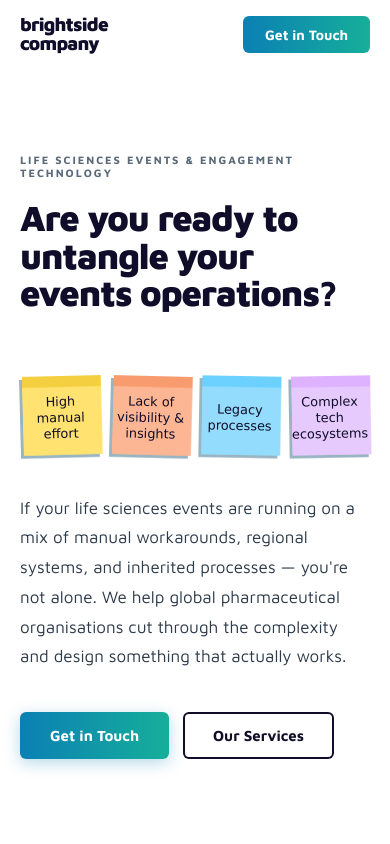
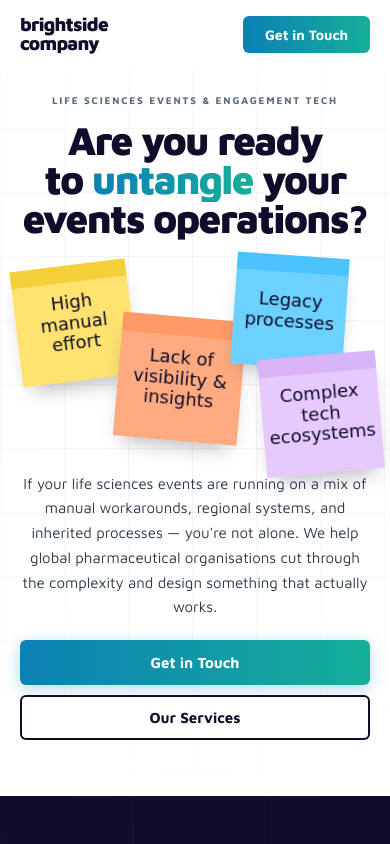
Before and after one commit to erikdrawz/brightside-company, a plain HTML site: page public/index.html in a window 390 px wide. Shown: the top 844 px of the page. Drawn offline with nearby package versions, Linux system fonts and the light colour scheme; a web font is replaced by a local one.

Commit message:
Rebuild the hero as the notes wall (desktop) and scattered cluster (mobile)
Implements the hero refresh handoff: 1c on desktop, 2a at 960px and below.

- Centred headline with "untangle" in the teal gradient, faint masked grid.
- Post-its are pure CSS now (crisp at 260px+), four large notes pinned
  around the edges that slowly bob; labels stay real text in a list.
- 961-1200px: notes shrink 20% and bleed further so they clear the headline.
  Wide screens: notes anchor to a 1440px stage instead of the window edges.
- Mobile: cluster sized with container units off the 390px reference, so it
  holds from 320px to tablets; stacked full-width CTAs; eyebrow shortens.
- One hero paragraph everywhere. Bob disabled under reduced motion.
- Drop the post-it PNGs and two long-unused hero images.
- New social-preview.png showing the refreshed hero.

Co-Authored-By: Claude Opus 5.5 <noreply@anthropic.com>

```diff
--- a/public/index.html
+++ b/public/index.html
@@ -81,32 +81,51 @@
     .btn { display: inline-flex; align-items: center; gap: 10px; padding: 15px 30px; border-radius: 6px; font-family: var(--font); font-size: 15px; font-weight: 700; text-decoration: none; cursor: pointer; border: none; transition: background 0.2s, transform 0.2s; }
     .btn-teal { background: linear-gradient(90deg, #0B80B4, #16AF9A); color: var(--white); box-shadow: 0 4px 16px rgba(11,128,180,0.3); }
     .btn-teal:hover { opacity: 0.88; transform: translateY(-2px); box-shadow: 0 8px 24px rgba(11,128,180,0.35); }
-    .btn-outline { background: transparent; color: var(--ink); box-shadow: inset 0 0 0 2px var(--ink); }
+    .btn-outline { background: var(--white); color: var(--ink); box-shadow: inset 0 0 0 2px var(--ink); }
     .btn-outline:hover { background: var(--ink); color: var(--white); transform: translateY(-2px); }
     .btn-white { background: var(--white); color: var(--ink); padding: 15px 32px; border-radius: 6px; font-family: var(--font); font-size: 15px; font-weight: 700; text-decoration: none; display: inline-flex; align-items: center; gap: 10px; transition: background 0.2s, transform 0.2s; box-shadow: 0 2px 12px rgba(0,0,0,0.1); }
     .btn-white:hover { background: #f0f0f0; transform: translateY(-2px); }
 
-    /* POST-IT */
-    .postit-wrap { position: relative; display: inline-block; }
-    .postit-wrap img { display: block; width: 100%; height: 100%; }
-    .postit-label { position: absolute; inset: 18% 10% 10% 10%; display: flex; align-items: center; justify-content: center; font-family: var(--postit-font); font-size: 15px; font-weight: 500; color: var(--ink); text-align: center; line-height: 1.3; pointer-events: none; }
+    /* HERO: notes wall (desktop) / scattered cluster (mobile) */
+    #hero { position: relative; overflow: hidden; background: var(--white); }
+    #hero::before {
+      content: ''; position: absolute; inset: 0; pointer-events: none;
+      background-image: linear-gradient(rgba(15,13,41,0.05) 1px, transparent 1px),
+                        linear-gradient(90deg, rgba(15,13,41,0.05) 1px, transparent 1px);
+      background-size: 88px 88px;
+      mask-image: radial-gradient(ellipse 70% 70% at 50% 50%, #000 30%, transparent 100%);
+      -webkit-mask-image: radial-gradient(ellipse 70% 70% at 50% 50%, #000 30%, transparent 100%);
+    }
+    .hero-stage { position: relative; max-width: 1440px; min-height: 100vh; margin: 0 auto; padding: 68px 48px 0; display: flex; align-items: center; justify-content: center; }
+    .hero-text { width: 100%; max-width: 760px; padding: 56px 0 88px; text-align: center; }
+    .hero-head, .hero-copy { position: relative; z-index: 2; }
+    .hero-eyebrow { display: block; font-size: 11px; font-weight: 700; letter-spacing: 0.18em; text-transform: uppercase; color: var(--text-light); margin-bottom: 26px; }
+    .hero-h1 { font-size: clamp(48px, 5.9vw, 76px); font-weight: 900; letter-spacing: -0.04em; line-height: 0.98; color: var(--ink); margin-bottom: 28px; text-wrap: balance; }
+    .hero-accent { background: linear-gradient(90deg, #0B80B4, #16AF9A); -webkit-background-clip: text; background-clip: text; color: transparent; }
+    .hero-body { font-size: 18px; line-height: 1.7; color: var(--text-mid); max-width: 600px; margin: 0 auto 36px; }
+    .hero-actions { display: flex; gap: 14px; flex-wrap: wrap; align-items: center; justify-content: center; }
 
-    #hero { padding-top: 68px; min-height: 100vh; display: flex; align-items: center; background: var(--white); position: relative; overflow: hidden; }
-    .hero-inner { display: grid; grid-template-columns: 55fr 45fr; grid-template-areas: "head notes" "copy notes"; gap: 0 64px; align-items: center; width: 100%; padding: 60px 0; }
-    .hero-head { grid-area: head; }
-    .hero-copy { grid-area: copy; }
-    .hero-notes { grid-area: notes; align-self: center; }
-    .hero-eyebrow { font-size: 11px; font-weight: 700; letter-spacing: 0.18em; text-transform: uppercase; color: var(--text-light); margin-bottom: 20px; display: block; }
-    .hero-h1 { font-size: clamp(36px, 4vw, 58px); font-weight: 900; letter-spacing: -0.03em; line-height: 1.05; color: var(--ink); margin-bottom: 32px; }
-    .hero-body { font-size: 17px; line-height: 1.75; color: var(--text-mid); max-width: 520px; margin-bottom: 40px; }
-    .hero-actions { display: flex; gap: 14px; flex-wrap: wrap; align-items: center; }
-    .hero-postits { display: grid; grid-template-columns: repeat(2, minmax(0, 1fr)); gap: 24px; justify-items: center; }
-    .hero-postit { width: 100%; max-width: 200px; aspect-ratio: 1; }
-    .hero-postit:nth-child(1) { transform: rotate(-1.5deg); }
-    .hero-postit:nth-child(2) { transform: rotate(1.5deg); }
-    .hero-postit:nth-child(3) { transform: rotate(1deg); }
-    .hero-postit:nth-child(4) { transform: rotate(-1deg); }
-    .hero-postit .postit-label { font-size: 30px; inset: 12% 7% 7% 7%; }
+    /* Post-its: pure CSS, darker band across the top 15% */
+    .hero-notes { position: absolute; inset: 0; z-index: 1; list-style: none; pointer-events: none; }
+    .hero-note {
+      --k: 1;
+      position: absolute; box-sizing: border-box;
+      width: calc(var(--size) * var(--k)); height: calc(var(--size) * var(--k));
+      padding: calc(30px * var(--k));
+      background: linear-gradient(var(--band) 0 15%, var(--paper) 15%);
+      box-shadow: 0 22px 36px -14px rgba(15,13,41,0.4);
+      display: flex; align-items: center; justify-content: center; text-align: center;
+      font-family: var(--postit-font); font-weight: 500; font-size: calc(36px * var(--k)); line-height: 1.15; color: var(--ink);
+      transform: rotate(var(--r));
+      animation: bob 5s ease-in-out infinite;
+    }
+    @keyframes bob { 0%, 100% { transform: translateY(0) rotate(var(--r)); } 50% { transform: translateY(-6px) rotate(var(--r)); } }
+    .note-yellow { --band: #F5CF3A; --paper: #FFE26F; --size: 260px; --r: -9deg; left: -30px; top: 150px; }
+    .note-orange { --band: #FF9A66; --paper: #FFAA80; --size: 280px; --r: 7deg;  right: -20px; top: 110px; animation-delay: -1.5s; }
+    .note-blue   { --band: #4CC3FF; --paper: #6DD1FF; --size: 240px; --r: 5deg;  left: 60px; bottom: -60px; animation-delay: -3s;
+                   align-items: flex-start; padding-top: calc(50px * var(--k)); }
+    .note-purple { --band: #D9B3F7; --paper: #E7CAFD; --size: 270px; --r: -5deg; right: 70px; bottom: -70px; animation-delay: -4.5s;
+                   align-items: flex-start; padding-top: calc(52px * var(--k)); }
 
     /* ABOUT */
     #about { padding: var(--pad) 0; background: var(--bg); }
@@ -235,15 +254,40 @@
       html { scroll-behavior: auto; }
       *, *::before, *::after { animation-duration: 0.001ms !important; animation-iteration-count: 1 !important; transition-duration: 0.001ms !important; transition-delay: 0s !important; }
       .js-loaded .fade-up { opacity: 1; transform: none; }
+      .hero-note { animation: none; }
     }
 
     /* RESPONSIVE */
+    @media (max-width: 1200px) and (min-width: 961px) {
+      .hero-note { --k: 0.8; }
+      .hero-text { max-width: 640px; }
+      .note-yellow { left: -50px; }
+      .note-orange { right: -45px; }
+    }
     @media (max-width: 960px) {
       :root { --pad: 72px; }
-      .hero-inner { grid-template-columns: 1fr; grid-template-areas: "head" "notes" "copy"; gap: 0; }
-      .hero-postits { grid-template-columns: repeat(4, minmax(0, 1fr)); gap: 10px; margin: 32px 0 36px; }
-      .hero-postit { max-width: none; }
-      .hero-postit .postit-label { font-size: clamp(10px, 3.3vw, 19px); inset: 10% 6% 6% 6%; line-height: 1.25; }
+      /* Hero, mobile: eyebrow > headline > note cluster > copy > stacked CTAs */
+      #hero::before { background-size: 64px 64px;
+        mask-image: radial-gradient(ellipse 90% 60% at 50% 45%, #000 30%, transparent 100%);
+        -webkit-mask-image: radial-gradient(ellipse 90% 60% at 50% 45%, #000 30%, transparent 100%); }
+      .hero-stage { min-height: 0; padding: 68px 0 56px; display: block; }
+      .hero-text { max-width: none; padding: 0; }
+      .hero-head, .hero-copy { max-width: 640px; margin: 0 auto; padding: 0 20px; }
+      .hero-eyebrow { font-size: 10px; margin: 26px 0 14px; }
+      .eyebrow-tail { display: none; }
+      .hero-h1 { font-size: clamp(40px, 6.6vw, 54px); margin-bottom: 0; }
+      .hero-body { font-size: 15px; line-height: 1.65; margin: 14px auto 20px; }
+      .hero-actions { flex-direction: column; gap: 10px; max-width: 420px; margin: 0 auto; }
+      .hero-actions .btn { width: 100%; justify-content: center; padding: 14px; }
+
+      /* Cluster scales with its own width (390px reference) via container units */
+      .hero-notes { position: relative; inset: auto; width: 100%; max-width: 420px; aspect-ratio: 390 / 214; margin: 6px auto 0; container-type: inline-size; }
+      .hero-note { width: var(--m-size); height: var(--m-size); padding: 3.08cqw; font-size: 4.62cqw;
+                   box-shadow: 0 12px 20px -10px rgba(15,13,41,0.35); align-items: center; right: auto; bottom: auto; }
+      .note-yellow { --m-size: 29.74cqw; --r: -7deg; left: 4.1%;  top: 6.67cqw;  animation-delay: 0s; }
+      .note-orange { --m-size: 31.79cqw; --r: 5deg;  left: 30.3%; top: 20cqw;    animation-delay: -1.3s; }
+      .note-blue   { --m-size: 28.72cqw; --r: 4deg;  left: 60%;   top: 3.08cqw;  animation-delay: -2.6s; padding-top: 3.08cqw; }
+      .note-purple { --m-size: 30.26cqw; --r: -5deg; left: 67.2%; top: 28.72cqw; animation-delay: -3.9s; padding-top: 3.08cqw; }
       .about-grid, .advisors-inner { grid-template-columns: 1fr; gap: 48px; }
       .nav-links li:not(:last-child) { display: none; }
       .offer { padding: 40px 32px 32px; }
@@ -254,7 +298,6 @@
     @media (max-width: 600px) {
       .container, .nav-inner { padding-left: 20px; padding-right: 20px; }
       .footer-inner { flex-direction: column; align-items: flex-start; gap: 14px; }
-      .hero-postits { gap: 8px; }
       .team-head { flex-wrap: wrap; }
       .team-link { margin-left: 0; width: 100%; }
       .offer { padding: 32px 20px 24px; border-radius: 14px; margin-top: 56px; }
@@ -280,38 +323,24 @@
 
   <!-- 1. HERO -->
   <section id="hero">
-    <div class="container">
-      <div class="hero-inner">
+    <div class="hero-stage">
+      <div class="hero-text">
         <div class="hero-head fade-up">
-          <span class="hero-eyebrow">Life Sciences Events &amp; Engagement Technology</span>
-          <h1 class="hero-h1">Are you ready to untangle your events operations?</h1>
+          <span class="hero-eyebrow">Life Sciences Events &amp; Engagement Tech<span class="eyebrow-tail">nology</span></span>
+          <h1 class="hero-h1">Are you ready to <span class="hero-accent">untangle</span> your events operations?</h1>
         </div>
-        <div class="hero-copy fade-up" style="transition-delay:0.1s">
+        <!-- The four problems we untangle: pinned around the edges on desktop, a cluster on mobile -->
+        <ul class="hero-notes fade-up" style="transition-delay:0.15s" aria-label="Common problems">
+          <li class="hero-note note-yellow">High manual effort</li>
+          <li class="hero-note note-orange">Lack of visibility &amp; insights</li>
+          <li class="hero-note note-blue">Legacy processes</li>
+          <li class="hero-note note-purple">Complex tech ecosystems</li>
+        </ul>
+        <div class="hero-copy fade-up">
           <p class="hero-body">If your life sciences events are running on a mix of manual workarounds, regional systems, and inherited processes — you're not alone. We help global pharmaceutical organisations cut through the complexity and design something that actually works.</p>
           <div class="hero-actions">
-            <a href="mailto:jenna@brightside-company.com" class="btn btn-teal">
-              Get in Touch
-            </a>
+            <a href="mailto:jenna@brightside-company.com" class="btn btn-teal">Get in Touch</a>
             <a href="#services" class="btn btn-outline">Our Services</a>
-          </div>
-        </div>
-        <!-- Post-its: the four things we untangle -->
-        <div class="hero-notes hero-postits fade-up" style="transition-delay:0.15s">
-          <div class="hero-postit postit-wrap">
-            <img src="postitYellow.png" alt="" />
-            <span class="postit-label">High manual effort</span>
-          </div>
-          <div class="hero-postit postit-wrap">
-            <img src="postitOrange.png" alt="" />
-            <span class="postit-label">Lack of visibility &amp; insights</span>
-          </div>
-          <div class="hero-postit postit-wrap">
-            <img src="postitBlue.png" alt="" />
-            <span class="postit-label">Legacy processes</span>
-          </div>
-          <div class="hero-postit postit-wrap">
-            <img src="postitPurple.png" alt="" />
-            <span class="postit-label">Complex tech ecosystems</span>
           </div>
         </div>
       </div>
```
Also changed, not shown: public/postitBlue.png (deleted), public/postitHeroImage.png (deleted), public/postitHeroImageWide.png (deleted), public/postitOrange.png (deleted), public/postitPurple.png (deleted), public/postitYellow.png (deleted), public/social-preview.png.
